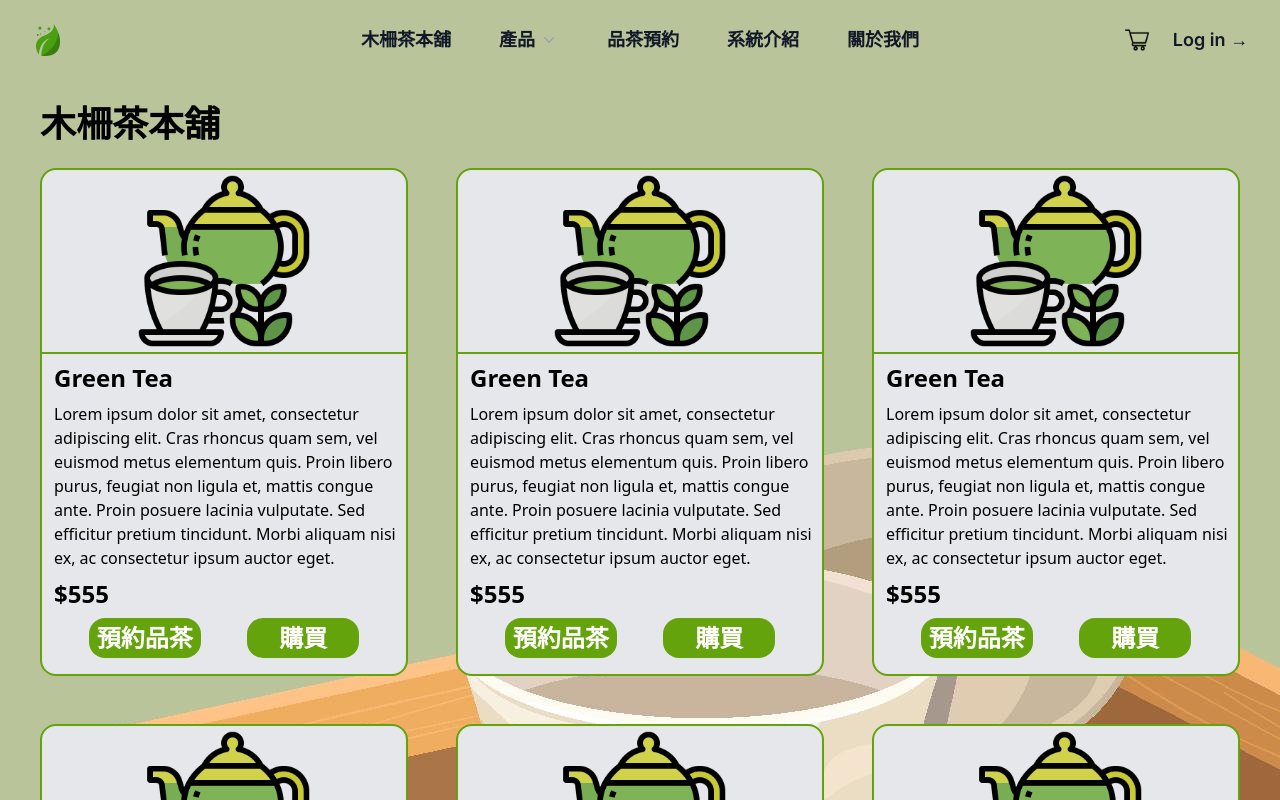
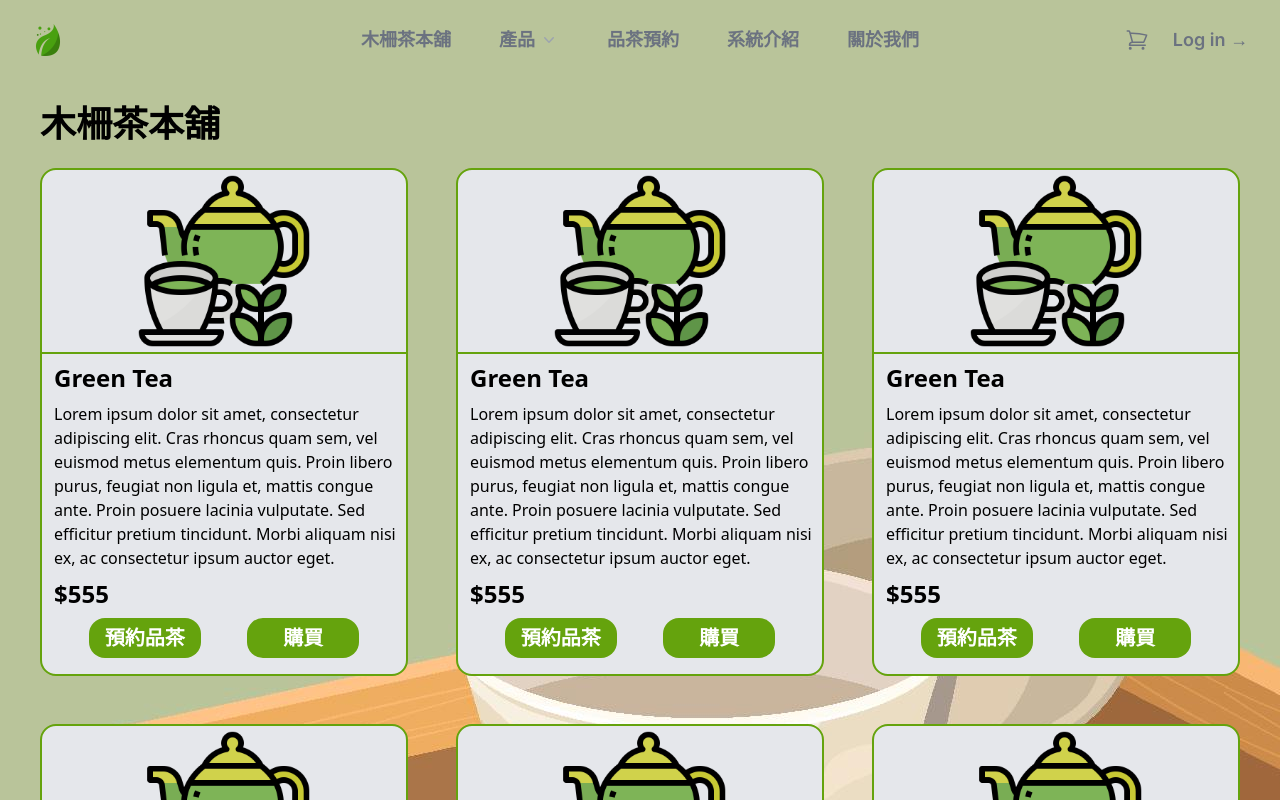
Before and after one commit to Mattis3858/graduation_with_next, a Next.js app: page /product in a window 1280 px wide. Shown: the top 800 px of the page. Built offline with nearby package versions, Linux system fonts and the light colour scheme.

Commit message:
Navbar更新

```diff
--- a/app/about/page.js
+++ b/app/about/page.js
@@ -2,7 +2,7 @@ import About from './About';
 
 export default function Home() {
   return (
-    <main className="bg-white">
+    <main className="">
       <About />
     </main>
   );
--- a/app/components/Navbar.js
+++ b/app/components/Navbar.js
@@ -1,7 +1,10 @@
 import { Fragment, useState } from 'react';
 import { Dialog, Disclosure, Popover, Transition } from '@headlessui/react';
-import { Bars3Icon, XMarkIcon } from '@heroicons/react/24/outline';
-
+import {
+  Bars3Icon,
+  XMarkIcon,
+  ShoppingCartIcon,
+} from '@heroicons/react/24/outline';
 import { ChevronDownIcon } from '@heroicons/react/20/solid';
 
 import { RiSeedlingLine } from 'react-icons/ri';
@@ -63,12 +66,12 @@ export default function Navbar() {
         <Popover.Group className="hidden lg:flex lg:gap-x-12">
           <a
             href="/product"
-            className="text-lg font-semibold leading-6 text-gray-900"
+            className="text-lg font-semibold leading-6 text-gray-500 hover:text-gray-900"
           >
             木柵茶本舖
           </a>
           <Popover className="relative">
-            <Popover.Button className="flex items-center gap-x-1 text-lg font-semibold leading-6 text-gray-900">
+            <Popover.Button className="flex items-center gap-x-1 text-lg font-semibold leading-6 text-gray-500 hover:text-gray-900">
               產品
               <ChevronDownIcon
                 className="h-5 w-5 flex-none text-gray-400"
@@ -116,19 +119,19 @@ export default function Navbar() {
 
           <Link
             href="#"
-            className="text-lg font-semibold leading-6 text-gray-900"
+            className="text-lg font-semibold leading-6 text-gray-500 hover:text-gray-900"
           >
             品茶預約
           </Link>
           <Link
             href="#"
-            className="text-lg font-semibold leading-6 text-gray-900"
+            className="text-lg font-semibold leading-6 text-gray-500 hover:text-gray-900"
           >
             系統介紹
           </Link>
           <a
             href="/about"
-            className="text-lg font-semibold leading-6 text-gray-900"
+            className="text-lg font-semibold leading-6 text-gray-500 hover:text-gray-900"
           >
             關於我們
           </a>
@@ -136,13 +139,13 @@ export default function Navbar() {
         <div className="hidden lg:flex lg:flex-1 lg:justify-end">
           <a
             href="#"
-            className="text-lg font-semibold leading-6 text-gray-900 mr-6"
+            className="text-lg font-semibold leading-6 gray-500 hover:text-gray-900 mr-6"
           >
-            <img className="h-6 w-auto" src="images/shopping-cart.png" alt="" />
+            <ShoppingCartIcon class="h-6 w-6 text-gray-500 hover:text-gray-900" />
           </a>
           <a
             href="/login"
-            className="text-lg font-semibold leading-6 text-gray-900"
+            className="text-lg font-semibold leading-6 text-gray-500 hover:text-gray-900"
           >
             Log in <span aria-hidden="true">&rarr;</span>
           </a>
--- a/app/goodtea/page.js
+++ b/app/goodtea/page.js
@@ -2,7 +2,7 @@ import FindGoodTea from './FindGoodTea';
 
 export default function Home() {
   return (
-    <main className="bg-white">
+    <main className="">
       <FindGoodTea />
     </main>
   );
--- a/app/page.js
+++ b/app/page.js
@@ -17,14 +17,14 @@ export default function Home() {
         marginLeft="m-auto mr-10"
         link="/teafriend"
       />
-      <SystemIntroduction
+      {/* <SystemIntroduction
         title="找好茶推薦系統"
         customer="平時喝茶頻率較高，有喝過木柵鐵觀音，並熟悉滋味希望能依據自身口味找到更相符的鐵觀音"
         description="
         1.主打精準、專業、深度的推薦系統，使用者輸入風味需求後，系統能為其推薦一款「最符合指定風味」的茶產品。2.消費者以勾選的方式輸入產品風味需求(x)，系統會推薦與該風味描述最相關的木柵鐵觀音產品，並提供購買連結。(不需要輸入所有指標，但有會更精準)"
         marginLeft="m-auto ml-10"
         link="/goodtea"
-      />
+      /> */}
     </main>
   );
 }
--- a/app/product/TeaProduct.js
+++ b/app/product/TeaProduct.js
@@ -13,10 +13,10 @@ function TeaProduct({ src = '', name = '', description = '', price = 0 }) {
         <div className="mt-2 ml-3 mb-2 text-2xl font-semibold ">${price}</div>
       </div>
       <div className="flex justify-evenly ">
-        <button className="h-10 bg-lime-600 mb-4 rounded-2xl w-28 text-white font-semibold hover:bg-lime-400 text-sm md:text-2xl">
+        <button className="h-10 bg-lime-600 mb-4 rounded-2xl w-28 text-white font-semibold hover:bg-lime-400 text-sm md:text-xl">
           預約品茶
         </button>
-        <button className="h-10 bg-lime-600 mb-4 rounded-2xl w-28 text-white font-semibold hover:bg-lime-400 text-sm md:text-2xl">
+        <button className="h-10 bg-lime-600 mb-4 rounded-2xl w-28 text-white font-semibold hover:bg-lime-400 text-sm md:text-xl">
           購買
         </button>
       </div>
--- a/app/signup/SignUp.js
+++ b/app/signup/SignUp.js
@@ -72,7 +72,7 @@ function SignUp() {
             已經註冊過帳號了?{' '}
             <Link
               href="/login"
-              className="font-semibold leading-6 text-lime-400 hover:text-lime-400"
+              className="font-semibold leading-6 text-lime-600 hover:text-lime-400"
             >
               登入現有帳號
             </Link>
```
Also changed, not shown: app/recommendationSystems/teafriend/page.js (renamed from app/teafriend/page.js).
